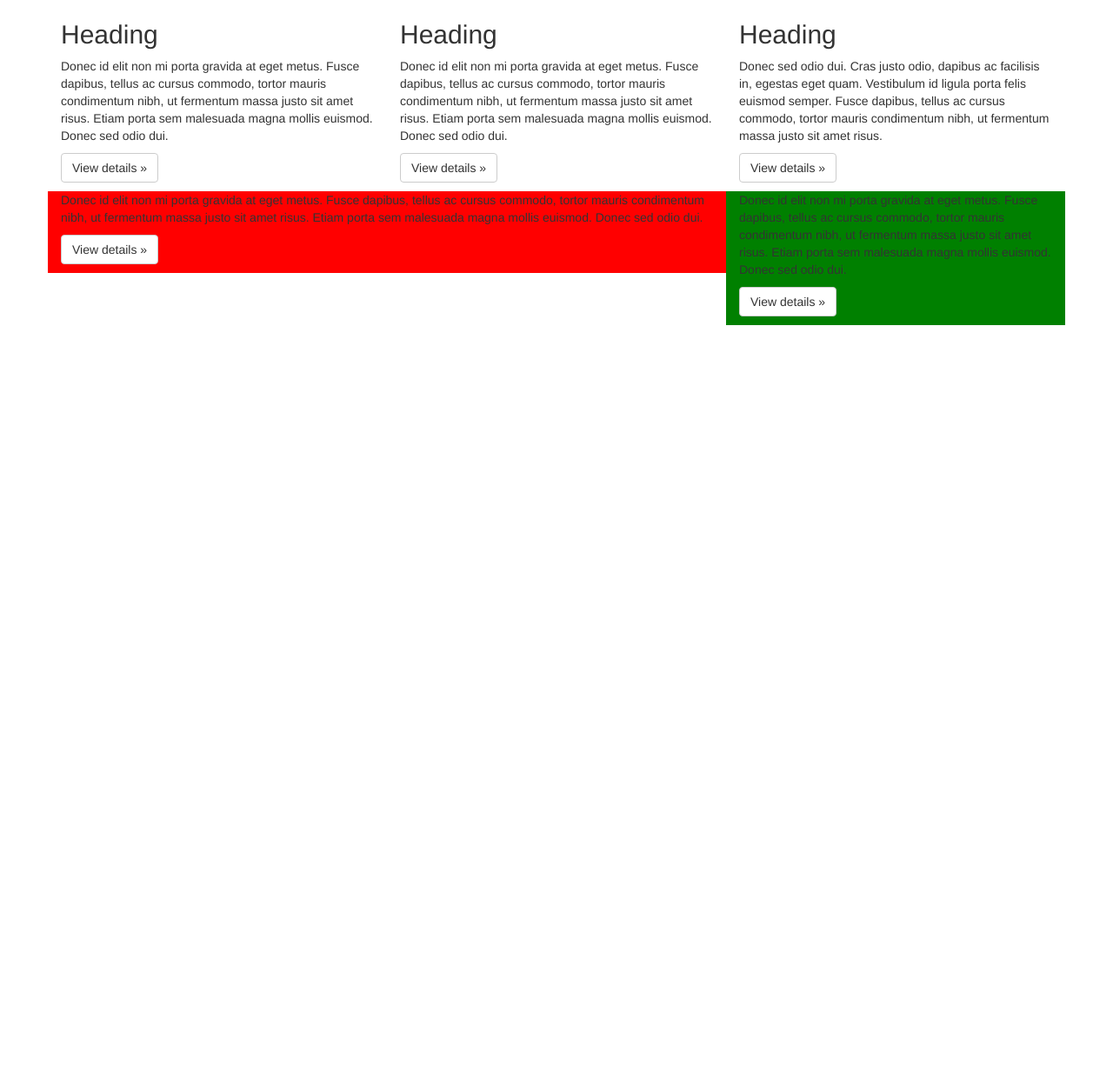
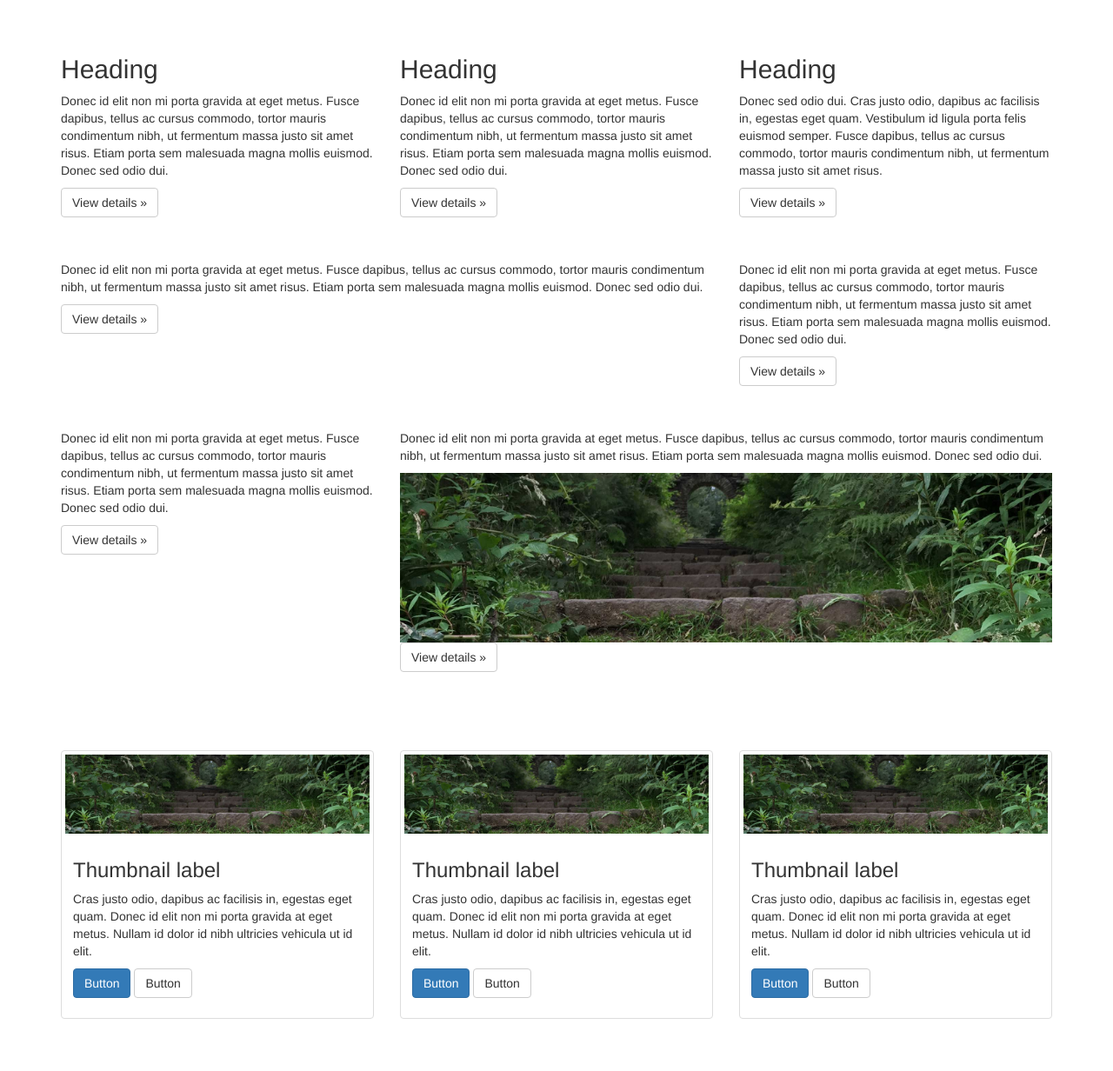
Before and after one commit to kieranphilipbrown/bootstrap, a plain HTML site: page index.html in a window 1280 px wide. Shown: the part 744-1976 px from the top of the page at 87% size. Before the commit the page ends 1118 px from the top, so only its background shows below. Drawn offline with nearby package versions, Linux system fonts and the light colour scheme; a script that the page names is missing.

Commit message:
Added more Bootstrap elements and added custom CSS.

```diff
--- a/css/custom.css
+++ b/css/custom.css
@@ -3,3 +3,12 @@
 .navbar {
   margin-bottom: 0;
 }
+
+.row {
+    margin-top: 40px;
+    margin-bottom: 40px;
+}
+
+img {
+    width: 100%;
+}
--- a/index.html
+++ b/index.html
@@ -23,7 +23,7 @@
             <span class="icon-bar"></span>
             <span class="icon-bar"></span>
           </button>
-          <a class="navbar-brand" href="#">Cool Bootstrap Site</a>
+          <a class="navbar-brand" href="#">Bootstrap Site</a>
         </div>
         <div id="navbar" class="collapse navbar-collapse">
           <ul class="nav navbar-nav">
@@ -127,20 +127,78 @@
         </div>
       </div>
 
-    <!-- Two Columns With Two Nested Columns -->
+    <!-- Grids -->
 
     <div class="row">
-        <div class="col-md-8" style="background-color: red;">
+        <div class="col-md-8">
             <p>Donec id elit non mi porta gravida at eget metus. Fusce dapibus, tellus ac cursus commodo, tortor mauris condimentum nibh, ut fermentum massa justo sit amet risus. Etiam porta sem malesuada magna mollis euismod. Donec sed odio dui. </p>
             <p><a class="btn btn-default" href="#" role="button">View details &raquo;</a></p>
         </div>
-        <div class="col-md-4" style="background-color: green;">
+        <div class="col-md-4">
             <p>Donec id elit non mi porta gravida at eget metus. Fusce dapibus, tellus ac cursus commodo, tortor mauris condimentum nibh, ut fermentum massa justo sit amet risus. Etiam porta sem malesuada magna mollis euismod. Donec sed odio dui. </p>
             <p><a class="btn btn-default" href="#" role="button">View details &raquo;</a></p>
         </div>
     </div>
 
-</div>
+    <div class="row">
+        <div class="col-md-4">
+            <p>Donec id elit non mi porta gravida at eget metus. Fusce dapibus, tellus ac cursus commodo, tortor mauris condimentum nibh, ut fermentum massa justo sit amet risus. Etiam porta sem malesuada magna mollis euismod. Donec sed odio dui. </p>
+            <p><a class="btn btn-default" href="#" role="button">View details &raquo;</a></p>
+        </div>
+        <div class="col-md-8">
+            <p>Donec id elit non mi porta gravida at eget metus. Fusce dapibus, tellus ac cursus commodo, tortor mauris condimentum nibh, ut fermentum massa justo sit amet risus. Etiam porta sem malesuada magna mollis euismod. Donec sed odio dui. </p>
+            <img src="images/deep-in-the-woods.jpg" alt="Los Angeles">
+            <p><a class="btn btn-default" href="#" role="button">View details &raquo;</a></p>
+        </div>
+    </div>
+
+    </div>
+
+    <!-- A Few Thumbnails -->
+
+    <div class="container">
+
+    <div class="row">
+
+        <div class="col-sm-6 col-md-4">
+            <div class="thumbnail">
+                <img src="images/deep-in-the-woods.jpg" alt="...">
+                <div class="caption">
+                    <h3>Thumbnail label</h3>
+                    <p>Cras justo odio, dapibus ac facilisis in, egestas eget quam. Donec id elit non mi porta gravida at eget metus. Nullam id dolor id nibh ultricies vehicula ut id elit.</p>
+                    <p><a href="#" class="btn btn-primary" role="button">Button</a> <a href="#" class="btn btn-default" role="button">Button</a></p>
+                </div>
+            </div>
+        </div>
+
+        <div class="col-sm-6 col-md-4">
+            <div class="thumbnail">
+                <img src="images/deep-in-the-woods.jpg" alt="...">
+                <div class="caption">
+                    <h3>Thumbnail label</h3>
+                    <p>Cras justo odio, dapibus ac facilisis in, egestas eget quam. Donec id elit non mi porta gravida at eget metus. Nullam id dolor id nibh ultricies vehicula ut id elit.</p>
+                    <p><a href="#" class="btn btn-primary" role="button">Button</a> <a href="#" class="btn btn-default" role="button">Button</a></p>
+                </div>
+            </div>
+        </div>
+
+        <div class="col-sm-6 col-md-4">
+            <div class="thumbnail">
+                <img src="images/deep-in-the-woods.jpg" alt="...">
+                <div class="caption">
+                    <h3>Thumbnail label</h3>
+                    <p>Cras justo odio, dapibus ac facilisis in, egestas eget quam. Donec id elit non mi porta gravida at eget metus. Nullam id dolor id nibh ultricies vehicula ut id elit.</p>
+                    <p><a href="#" class="btn btn-primary" role="button">Button</a> <a href="#" class="btn btn-default" role="button">Button</a></p>
+                </div>
+            </div>
+        </div>
+
+    </div>
+
+    <!-- End Thumbnails -->
+
+
+
 
 <!-- End Container -->
 
```
